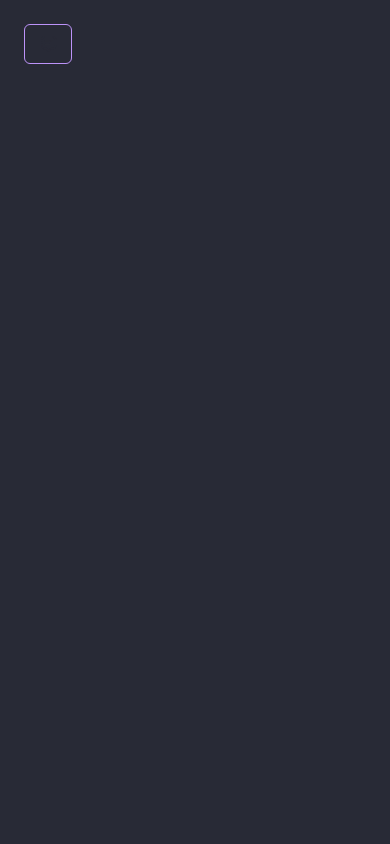
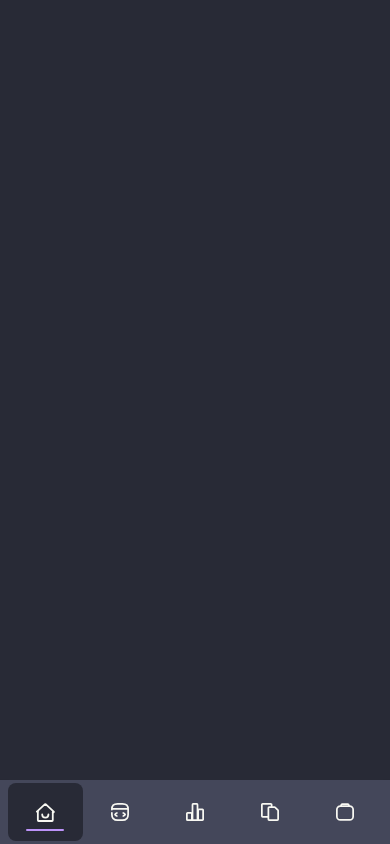
Before and after one commit to F-Treasure1990/OriginalPortfolio, a Next.js app: page / in a window 390 px wide. Built offline with nearby package versions, Linux system fonts and the light colour scheme.

Commit message:
feat: 🎸 #[ MainNavbar ]
Added the Main navbar with media queries and animations

```diff
--- /dev/null
+++ b/Components/MainNavbar/MainNavbar.jsx
@@ -0,0 +1,21 @@
+import { Text } from "../../styles/GlobalStyles";
+import Logo from "/icons/Logo";
+import { Container, Message_Button } from "./MainNavbarStyles";
+import NavOptions from "./NavOptions/NavOptions";
+
+const MainNavbar = () => {
+  return (
+    <Container h="64" w="100" percent>
+      <Logo size="26" className="topnav_logo" />
+      <NavOptions />
+      <Message_Button solid>
+        <img className="icon" src="message.png" alt="Message Icon" />
+        <Text className="messageText" color="secondary" font="body2">
+          message
+        </Text>
+      </Message_Button>
+    </Container>
+  );
+};
+
+export default MainNavbar;
--- /dev/null
+++ b/Components/MainNavbar/MainNavbarStyles.jsx
@@ -0,0 +1,48 @@
+import styled from "styled-components";
+import { Box, Button } from "/styles/GlobalStyles";
+
+export const Container = styled(Box)`
+  display: flex;
+  align-items: center;
+  justify-content: space-between;
+  overflow: hidden;
+  transition: all 0.5s ease-out;
+  ${({ theme }) => theme?.mediaQ.customDown(450)} {
+    position: absolute;
+    bottom: 0;
+    border-radius: 0;
+  }
+
+  // LOGO
+  & > svg {
+    margin-left: max(2.4%, 12px);
+    transition: all 0.5s ease-out;
+    ${({ theme }) => theme?.mediaQ.customDown(500)} {
+      margin-left: -34px;
+    }
+  }
+`;
+
+export const Message_Button = styled(Button)`
+  padding: 8px 16px;
+  border-radius: 6px;
+  height: 40px;
+  overflow: hidden;
+  margin-right: 12px;
+
+  transition: all 0.5s ease-out;
+  ${({ theme }) => theme?.mediaQ.customDown(450)} {
+    margin-right: -6ch;
+  }
+  & > .messageText {
+    transition: all 0.5s ease-out;
+    ${({ theme }) => theme?.mediaQ.customDown(750)} {
+      margin-right: -94px;
+      padding: 8px;
+    }
+  }
+  & > .icon {
+    min-width: 16px;
+    min-height: 16px;
+  }
+`;
--- /dev/null
+++ b/Components/MainNavbar/NavOptions/NavOptions.jsx
@@ -0,0 +1,40 @@
+import { AnimatePresence, motion } from "framer-motion";
+import { useState } from "react";
+import { NavOptionContainer, NavOptionsContainer, NavOptionAnimation, NavOption } from "./NavOptionsStyles";
+import { Text } from "/styles/GlobalStyles";
+
+const NavOptions = () => {
+  const NavOptions = ["home", "projects", "toolbelt", "blog", "resources"];
+  const [clicked, setClicked] = useState("home");
+
+  //Framer variants
+  const varants = {
+    initial: { transform: "translate3d(-110%,0px,0px)" },
+    active: { transform: "translate3d(0%,0px,0px)", transition: { type: "spring", damping: 8, mass: 0.8 } },
+    exit: { transform: "translate3d(-110%,0px,0px)" }
+  };
+
+  return (
+    <NavOptionsContainer>
+      {NavOptions.map((option, index) => (
+        <NavOptionContainer key={`${option}-${index}`} onClick={() => setClicked(option)} clicked={clicked === option}>
+          <NavOption href="#">
+            <img className="navOption_icon" src={`${option}.svg`} alt={`${option} image`} />
+            <Text className="navOptionText" color={clicked === option ? "textFocused" : "text"} font="subtitle1">
+              {option}
+            </Text>
+            <AnimatePresence>
+              {clicked === option && (
+                <NavOptionAnimation>
+                  <motion.div className="animation" variants={varants} animate={clicked === option && "active"} initial="initial" exit="exit" />
+                </NavOptionAnimation>
+              )}
+            </AnimatePresence>
+          </NavOption>
+        </NavOptionContainer>
+      ))}
+    </NavOptionsContainer>
+  );
+};
+
+export default NavOptions;
--- /dev/null
+++ b/Components/MainNavbar/NavOptions/NavOptionsStyles.jsx
@@ -0,0 +1,82 @@
+import styled from "styled-components";
+import { FlexCenter } from "/styles/GlobalStyles";
+
+export const NavOptionsContainer = styled("div")`
+  flex: 1 1;
+  height: 100%;
+  display: flex;
+  justify-content: center;
+  align-items: center;
+  transition: all ease-out 0.3s;
+  /* margin: 0 6%; */
+
+  ${({ theme }) => theme?.mediaQ.customDown(700)} {
+    margin: 0 6%;
+  }
+  ${({ theme }) => theme?.mediaQ.customDown(450)} {
+    margin: 0 4%;
+  }
+`;
+
+export const NavOptionContainer = styled("div")`
+  &:not(:last-child) {
+    margin-right: 5%;
+  }
+  position: relative;
+  height: 100%;
+  ${FlexCenter}
+  text-transform: capitalize;
+  cursor: pointer;
+  letter-spacing: 0.6px;
+  transition: margin 0.3s ease-out;
+  &:hover .navOptionText {
+    color: ${({ theme }) => theme?.palette?.textFocused ?? "red"};
+  }
+  ${({ theme }) => theme?.mediaQ.customDown(700)} {
+    width: 100%;
+    background-color: ${({ theme, clicked }) => clicked && theme?.palette?.secondary};
+    height: 90%;
+    border-radius: 8px;
+    &:not(:last-child) {
+      margin-right: 0;
+    }
+    &:hover {
+      background-color: ${({ theme }) => theme?.palette?.secondary ?? "red"};
+    }
+  }
+`;
+
+export const NavOption = styled.a`
+  position: relative;
+  height: 80%;
+  transition: all 0.3s ease-out;
+  ${FlexCenter}
+  & > img {
+    ${({ theme }) => theme?.mediaQ.customUp(700)} {
+      display: none;
+    }
+  }
+
+  & .navOptionText {
+    ${({ theme }) => theme?.mediaQ.customDown(700)} {
+      display: none;
+    }
+  }
+`;
+
+export const NavOptionAnimation = styled.div`
+  position: absolute;
+  width: 100%;
+  height: 2px;
+  overflow: hidden;
+  top: 40px;
+  border-radius: 8px;
+  ${({ theme }) => theme?.mediaQ.customDown(700)} {
+    width: 200%;
+  }
+  & > .animation {
+    width: 100%;
+    height: 100%;
+    background-color: ${({ theme }) => theme?.palette?.accent ?? "red"};
+  }
+`;
--- a/Components/TopNavbar/TopNav.jsx
+++ /dev/null
@@ -1,15 +0,0 @@
-import { Text } from "../../styles/GlobalStyles";
-import { TopNav_Button } from "./TopNavStyles";
-
-const TopNavbar = () => {
-  return (
-    <TopNav_Button>
-      <img className="icon" src="message.png" alt="Message Icon" />
-      <Text className="messageText" color="accent" font="body2">
-        message
-      </Text>
-    </TopNav_Button>
-  );
-};
-
-export default TopNavbar;
--- a/Components/TopNavbar/TopNavStyles.jsx
+++ /dev/null
@@ -1,23 +0,0 @@
-import styled from "styled-components";
-import { Button, Text } from "/styles/GlobalStyles";
-
-export const TopNav_Button = styled(Button)`
-  padding: 8px 16px;
-  display: flex;
-  justify-content: center;
-  align-items: center;
-  border-radius: 6px;
-  height: 40px;
-  overflow: hidden;
-  & > .messageText {
-    transition: all 0.5s ease-out;
-    ${({ theme }) => theme?.mediaQ.customDown(820)} {
-      margin-right: -94px;
-      padding: 8px;
-    }
-  }
-  & > .icon {
-    min-width: 16px;
-    min-height: 16px;
-  }
-`;
--- a/pages/index.js
+++ b/pages/index.js
@@ -1,5 +1,8 @@
-import TopNavbar from "../Components/TopNavbar/TopNav";
-
+import MainNavbar from "../Components/MainNavbar/MainNavbar";
 export default function Home() {
-  return <TopNavbar />;
+  return (
+    <>
+      <MainNavbar />
+    </>
+  );
 }
--- a/styles/GlobalReset.jsx
+++ b/styles/GlobalReset.jsx
@@ -24,7 +24,7 @@ html, body {
 }
 
 html {
-  background-color: ${ ({ theme }) => theme?.palette?.secondary };
+  background-color: ${({ theme }) => theme?.palette?.secondary};
 
 }
 /*
@@ -39,6 +39,14 @@ body {
   max-width: 1048px;
   margin: 0 auto;
   padding: 24px;
+  transition: all ease 0.3s;
+  position: relative;
+  ${({ theme }) => theme?.mediaQ.customDown(500)} {
+   padding:12px ;
+ }
+ ${({ theme }) => theme?.mediaQ.customDown(450)} {
+  padding:0px ;
+}
 }
 /*
   6. Improve media defaults
--- a/styles/GlobalStyles.jsx
+++ b/styles/GlobalStyles.jsx
@@ -1,37 +1,39 @@
-import styled from "styled-components";
+import styled, { css } from "styled-components";
 
+export const FlexCenter = css`
+  display: flex;
+  justify-content: center;
+  align-items: center;
+`;
 
 export const Button = styled.button`
-  color: ${ ({ solid, theme }) => solid ? theme?.palette?.secondary : theme?.palette?.accent } ;
-  background-color: ${ ({ solid, theme }) => solid ? theme?.palette?.accent : "transparent" } ;
-  border: ${ ({ solid, theme }) => solid ? "1px solid transparent" : `1px solid ${ theme?.palette?.accent }` } ;;
+  color: ${({ solid, theme }) => (solid ? theme?.palette?.secondary : theme?.palette?.accent)};
+  background-color: ${({ solid, theme }) => (solid ? theme?.palette?.accent : "transparent")};
+  border: ${({ solid, theme }) => (solid ? "1px solid transparent" : `1px solid ${theme?.palette?.accent}`)};
   cursor: pointer;
   text-transform: uppercase;
   letter-spacing: 1px;
-  display: flex;
-  justify-content: center;
-  align-items: center;
+  ${FlexCenter}
   column-gap: 12px;
 `;
 
 export const Box = styled.div`
-height: ${ ({ h }) => h }px;
-width: ${ ({ w }) => w ?? 100 }${ ({ percent }) => percent ? "%" : "px" } ;
-border-radius: ${ ({ rad }) => rad ?? 6 }px;
-box-shadow: 0px 4px 5px rgba(0, 0, 0, 0.16);
-background-color: ${ ({ theme }) => theme?.palette?.main };
-border-radius: 6px;
+  height: ${({ h }) => h}px;
+  width: ${({ w }) => w ?? 100}${({ percent }) => (percent ? "%" : "px")};
+  border-radius: ${({ rad }) => rad ?? 6}px;
+  box-shadow: 0px 4px 5px rgba(0, 0, 0, 0.16);
+  background-color: ${({ theme }) => theme?.palette?.main};
+  border-radius: 6px;
 `;
 
 export const Text = styled.div`
-color: ${ ({ theme, color }) => theme?.palette?.[color] ?? "red" };
-font-size: ${ ({ theme, font }) => theme?.typography?.[font]?.fontSize ?? "16" }px;
-font-weight: ${ ({ theme, font }) => theme?.typography?.[font]?.fontWeight ?? "400" };
-transition: all ease 0.3s;
-`
+  color: ${({ theme, color }) => theme?.palette?.[color] ?? "red"};
+  font-size: ${({ theme, font }) => theme?.typography?.[font]?.fontSize ?? "16"}px;
+  font-weight: ${({ theme, font }) => theme?.typography?.[font]?.fontWeight ?? "400"};
+  transition: all ease 0.3s;
+`;
 export const TextPara = styled.p`
-color: ${ ({ theme, color }) => theme?.palette?.[color] ?? "red" };
-font-size: ${ ({ theme, font }) => theme?.typography?.[font]?.fontSize ?? "16" }px;
-font-weight: ${ ({ theme, font }) => theme?.typography?.[font]?.fontWeight ?? "400" };
-
-`
+  color: ${({ theme, color }) => theme?.palette?.[color] ?? "red"};
+  font-size: ${({ theme, font }) => theme?.typography?.[font]?.fontSize ?? "16"}px;
+  font-weight: ${({ theme, font }) => theme?.typography?.[font]?.fontWeight ?? "400"};
+`;
--- a/styles/Theme.jsx
+++ b/styles/Theme.jsx
@@ -1,19 +1,17 @@
-
 export const palette = {
   palette: {
     main: "#44475a",
     secondary: "#282A36",
     accent: "#BD93F9",
     textFocused: "#F8F8F2",
-    text: '#f8f8f299',
-    highlight: "#FF79C6",
+    text: "#f8f8f299",
+    highlight: "#FF79C6"
   },
   mediaQ: {
     down,
     up,
-    customDown: (breakpoint) => `@media screen and (max-width: ${ breakpoint - 1 }px)`,
-    customUp: (breakpoint) => `@media screen and (min-width: ${ breakpoint }px)`,
-
+    customDown: breakpoint => `@media screen and (max-width: ${breakpoint - 1}px)`,
+    customUp: breakpoint => `@media screen and (min-width: ${breakpoint}px)`
   },
   breakpoints: {
     xs: 0,
@@ -38,16 +36,13 @@ export const palette = {
       fontWeight: 400
     }
   }
+};
+
+function down(breakpoint) {
+  return `@media screen and (max-width: ${palette?.breakpoints?.[breakpoint] - 1}px)`;
+}
+function up(breakpoint) {
+  return `@media screen and (min-width: ${palette?.breakpoints?.[breakpoint]}px)`;
 }
 
-
-
-function down(breakpoint) {
-  return `@media screen and (max-width: ${ palette?.breakpoints?.[breakpoint] - 1 }px)`
-}
-function up(breakpoint) {
-  return `@media screen and (min-width: ${ palette?.breakpoints?.[breakpoint] }px)`
-}
-
-
 // `@media screen and (max-width: ${ breakpoint - 1 }px)`
```
